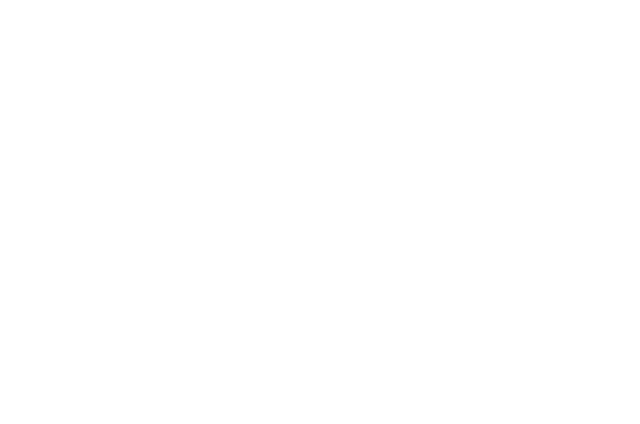
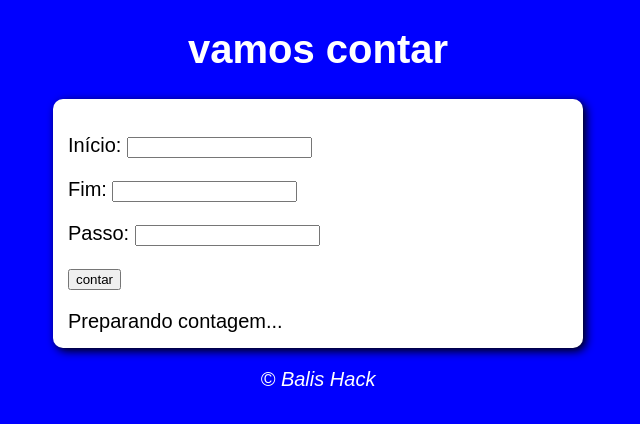
Before and after one commit to souzaolmo/criahack, a plain HTML site: page site/index.html in a window 1280 px wide. Shown: the whole page, without its empty margins (322-962 px from the left). Drawn offline with Linux system fonts and the light colour scheme.

Commit message:
treinando codigos

```diff
--- /dev/null
+++ b/site/estilo.css
@@ -0,0 +1,24 @@
+body{
+    background: blue;
+    font: normal 15pt Arial;
+}
+
+header {
+    color: white;
+    text-align: center;
+}
+
+section {
+    background: white;
+    border-radius: 10px;
+    padding: 15px;
+    width: 500px;
+    margin: auto;
+    box-shadow: 3px 3px 10px black;
+}
+
+footer {
+    color:white;
+    text-align: center;
+    font-style: italic;
+}
--- a/site/index.html
+++ b/site/index.html
@@ -4,9 +4,27 @@
     <meta charset="UTF-8">
     <meta http-equiv="X-UA-Compatible" content="IE=edge">
     <meta name="viewport" content="width=device-width, initial-scale=1.0">
-    <title>Balis Hack</title>
+    <title>super contador</title>
+    <link rel="stylesheet" href="estilo.css">
 </head>
 <body>
-
+    <header>
+        <h1>vamos contar</h1>
+    </header>
+    <section>
+        <div id="dados">
+            <p>Início: <input type="number" name="Início" id="txti"></p>
+            <p>Fim: <input type="number" name="fim" id="txtf"></p>
+            <p>Passo: <input type="number" name="passo" id="txps"></p>
+            <p><input type="button" value="contar" onclick="contar()"></p>
+        </div>
+        <div id="res">
+            Preparando contagem...
+        </div>
+    </section>
+    <footer>
+        <p>&copy; Balis Hack </p>
+    </footer>
+    <script src="testenode.js"></script>
 </body>
 </html>
--- /dev/null
+++ b/site/testenode.js
@@ -0,0 +1,19 @@
+function contar() {
+    let ini = document.getElementById('txti')
+    let fim = document.getElementById('txtf')
+    let passo = document.getElementById('txtp')
+    let res = document.getElementById('res')
+
+    if (ini.value.length == 0 || fim.value.length == 0 || passo.value.length == 0) {
+        window.alert('[Erro] Faltam dados')
+    } else {
+       res.innerHTML = 'Contando: <br> '
+       let i = Number(ini.value)
+       let f = Number(fim.value)
+       let p = Number(passo.value)
+
+       for (let c = i; c <= f; c += p) {
+        res.innerHTML += `${c}`
+       }
+    }
+}
```
